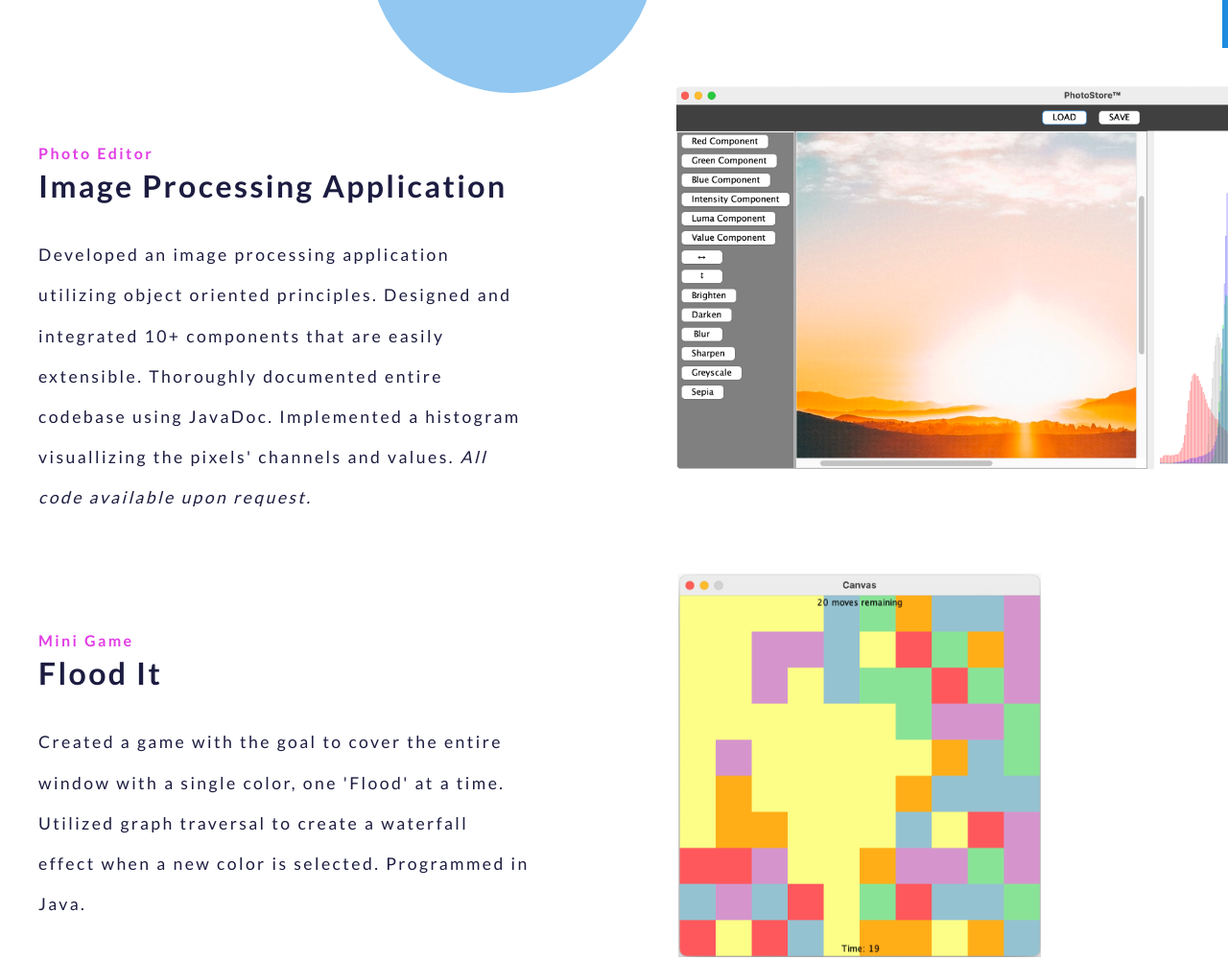
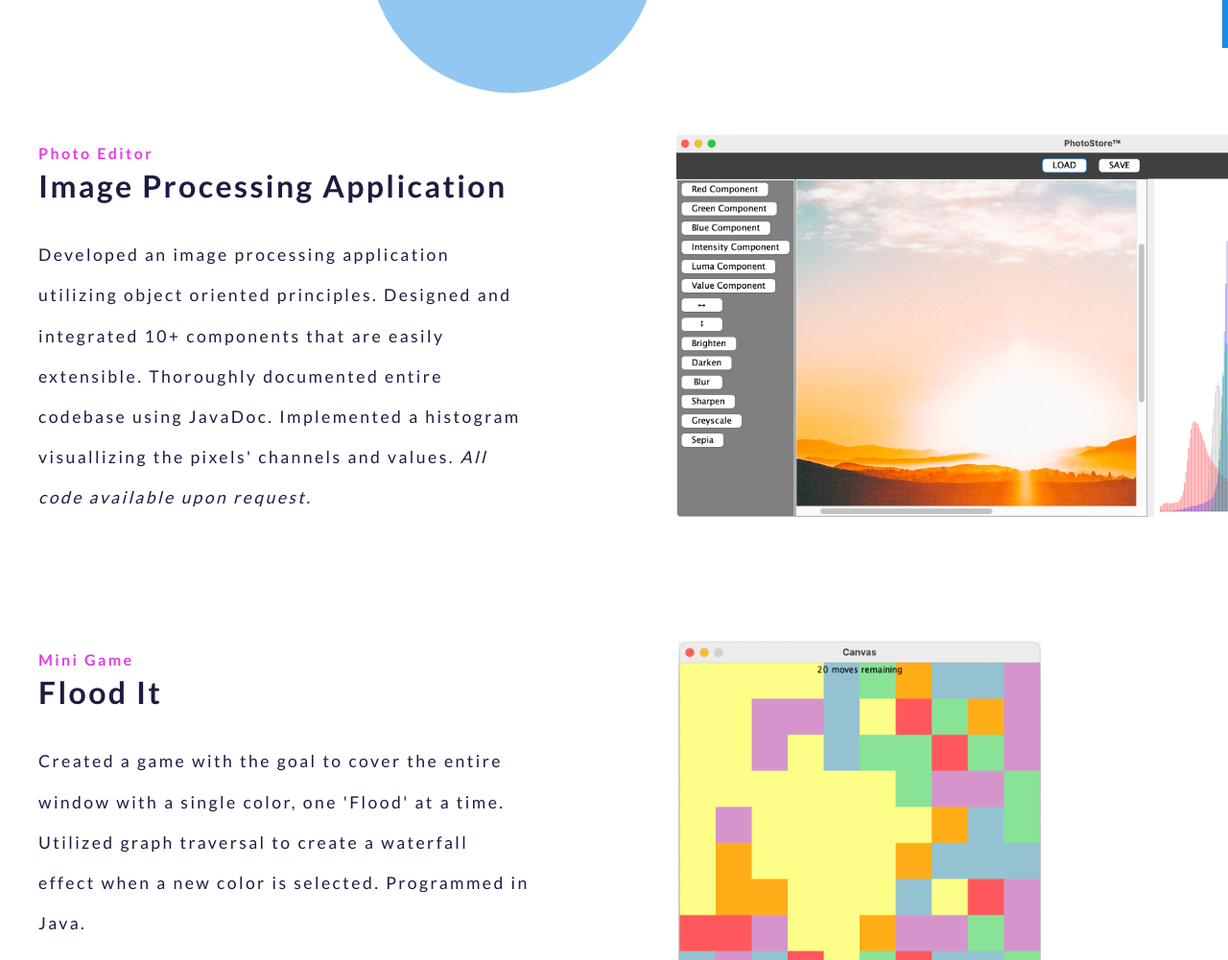
Before and after one commit to banushi-a/altonbanushi.com-old-, a plain HTML site: page index.html in a window 1280 px wide. Shown: the part 1694-2695 px from the top of the page at 96% size. Drawn offline with Linux system fonts and the light colour scheme.

Commit message:
aligned project images

```diff
--- a/style.css
+++ b/style.css
@@ -215,6 +215,7 @@ nav ul li a:active {
 
 .project {
     margin-top: 40px;
+    margin-bottom: 60px;
 }
 
 #projects .project p {
@@ -334,6 +335,7 @@ footer {
     }
 
     #projects .project .right {
+        margin-top: 50px;
         flex-grow: 2;
     }
 
```
